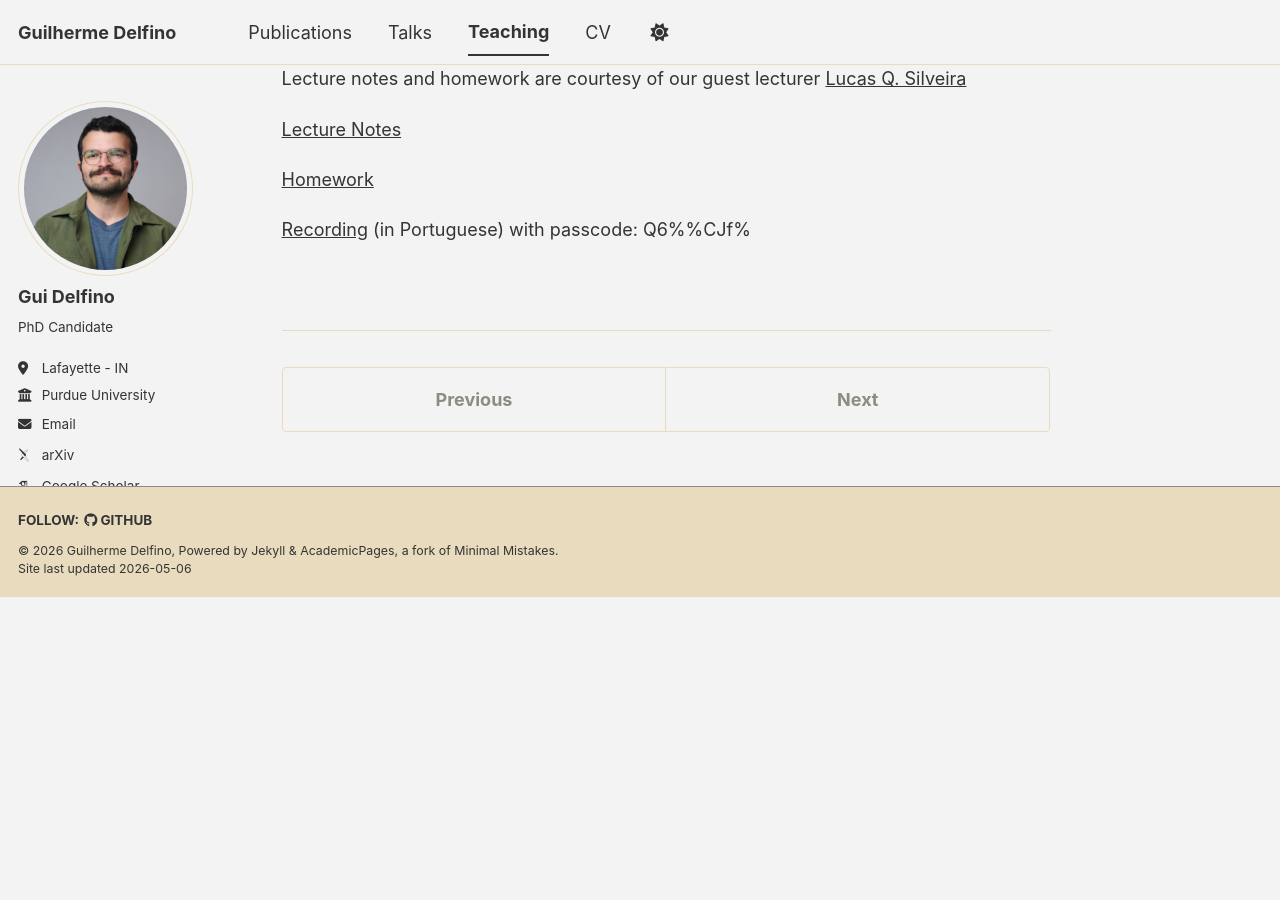
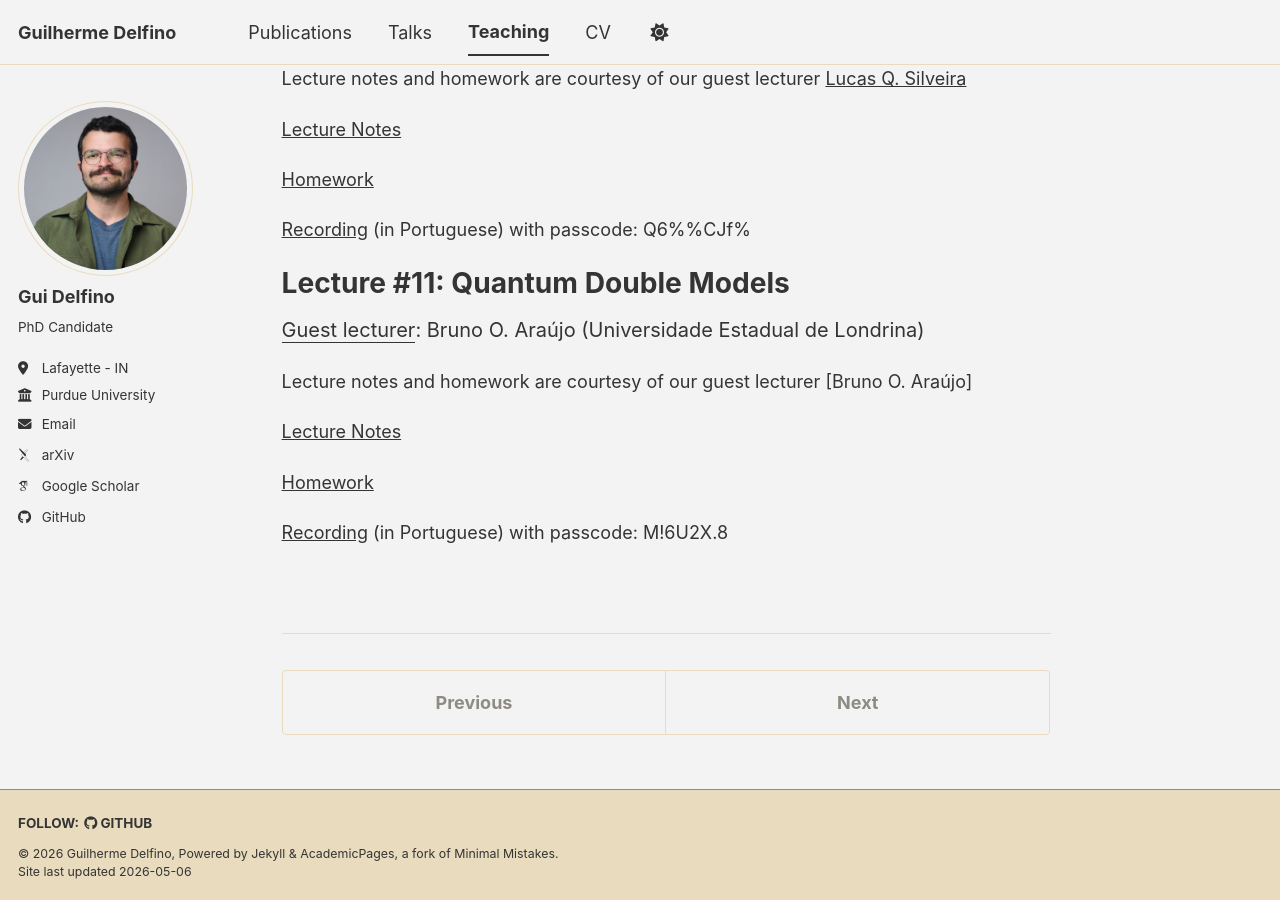
Before and after one commit to gui-delfino/gui-delfino.github.io, a Jekyll site: the page built from _teaching/2026-spring-fusion-cat.md, in a window 1280 px wide and 900 px high, scrolled down 2516 px. Built offline with Jekyll 4.4.1, drawn with Linux system fonts in a browser that asks for light colours; some web fonts are replaced; a script bundle is joined from its source files by our own code; library files that are not in the unit come from our copies; before the commit the page ends 3113 px from its top, so only the background shows below that.

Commit message:
Lecture 11

```diff
--- a/_teaching/2026-spring-fusion-cat.md
+++ b/_teaching/2026-spring-fusion-cat.md
@@ -130,3 +130,20 @@
 
 
 [Recording](https://purdue-edu.zoom.us/rec/share/oDxBRyu__jPkP_sLNMuDgb1oJGp00v_qzCiafxtWtud-fycnFYiY-z3RxbUrODZ1.ta2LCGs0aAQvD0Sm) (in Portuguese) with passcode: Q6%%CJf%
+
+
+Lecture #11:  Quantum Double Models
+======
+
+<span style="font-size: 20px;"><u>Guest lecturer</u>: Bruno O. Araújo (Universidade Estadual de Londrina)</span>
+
+
+
+Lecture notes and homework are courtesy of our guest lecturer [Bruno O. Araújo]
+
+[Lecture Notes](https://gui-delfino.github.io/files/Lecture_11.pdf)
+
+[Homework](https://gui-delfino.github.io/files/Homework_11.pdf)
+
+
+[Recording](https://purdue-edu.zoom.us/rec/share/Szr9h8wOKYPtpkBVQU-sJzoPanfEiNnBKad98_lYOmn79RZj26TWrjFnxnwBaoGa.41BeWA3vXMXtuZ32) (in Portuguese) with passcode: M!6U2X.8
```
Also changed, not shown: 2 other files.
